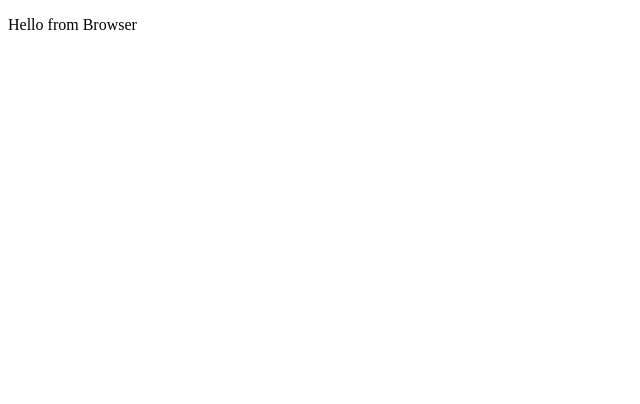
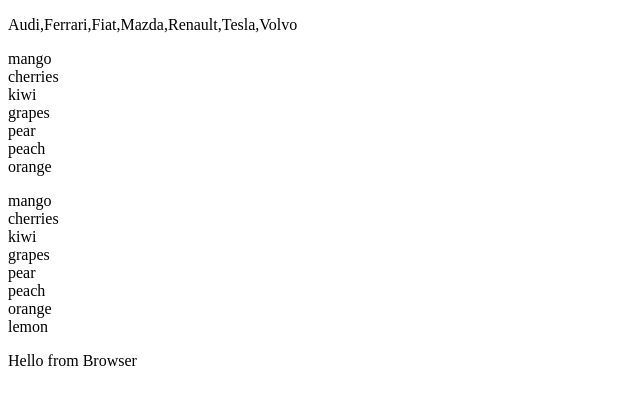
Before and after one commit to afanasev-anton/LMSCF-javascript-day01-Anton-Arijan, a plain HTML site: page index.html in a window 1280 px wide. Shown: the whole page, without its empty margins (0-640 px from the left). Drawn offline with Linux system fonts and the light colour scheme.

Commit message:
add exersise 3

```diff
--- a/index.html
+++ b/index.html
@@ -6,6 +6,8 @@
 </head>
 <body>
 	<p id="print"></p>
+	<p id="fruit"></p>
+	<p id="fruit_1"></p>
 
 	<script>
 		console.log ("Hello from the Console")
--- a/scripts.js
+++ b/scripts.js
@@ -23,7 +23,7 @@ var cars=["Tesla","Audi","Renault","Volvo","Mazda","Fiat","Ferrari"];
 
 console.log(cars.sort());
 
-//document.getElementById("print").externalHTML = cars;
+document.getElementById("print").innerHTML = cars;
 
 //fruits example
 var fruits=["Apple","Banana","Kiwi"];
@@ -39,3 +39,29 @@ console.log(animals.sort());
 animals[3]="Cat";
 console.log(animals);
 console.log(animals.sort());
+
+//exersize 3
+var myString = "mango/cherries/kiwi/grapes/pear/peach/orange/lemon";
+
+var text = "";
+var length = myString.length;
+console.log(length);
+
+do {
+var posOfslash = myString.search("/");
+text = text + myString.slice(0,posOfslash) + "<br>";
+myString = myString.slice(posOfslash+1,myString.length);
+console.log(myString.length);
+} while (myString.length>posOfslash)
+document.getElementById("fruit").innerHTML = text;
+
+myString = "mango/cherries/kiwi/grapes/pear/peach/orange/lemon";
+var arr = myString.split("/");
+var text = "";
+var i;
+for (i = 0; i < arr.length; i++) {
+  text += arr[i] + "<br>"
+}
+document.getElementById("fruit_1").innerHTML = text;
+
+//console.log(myString.length);
```
